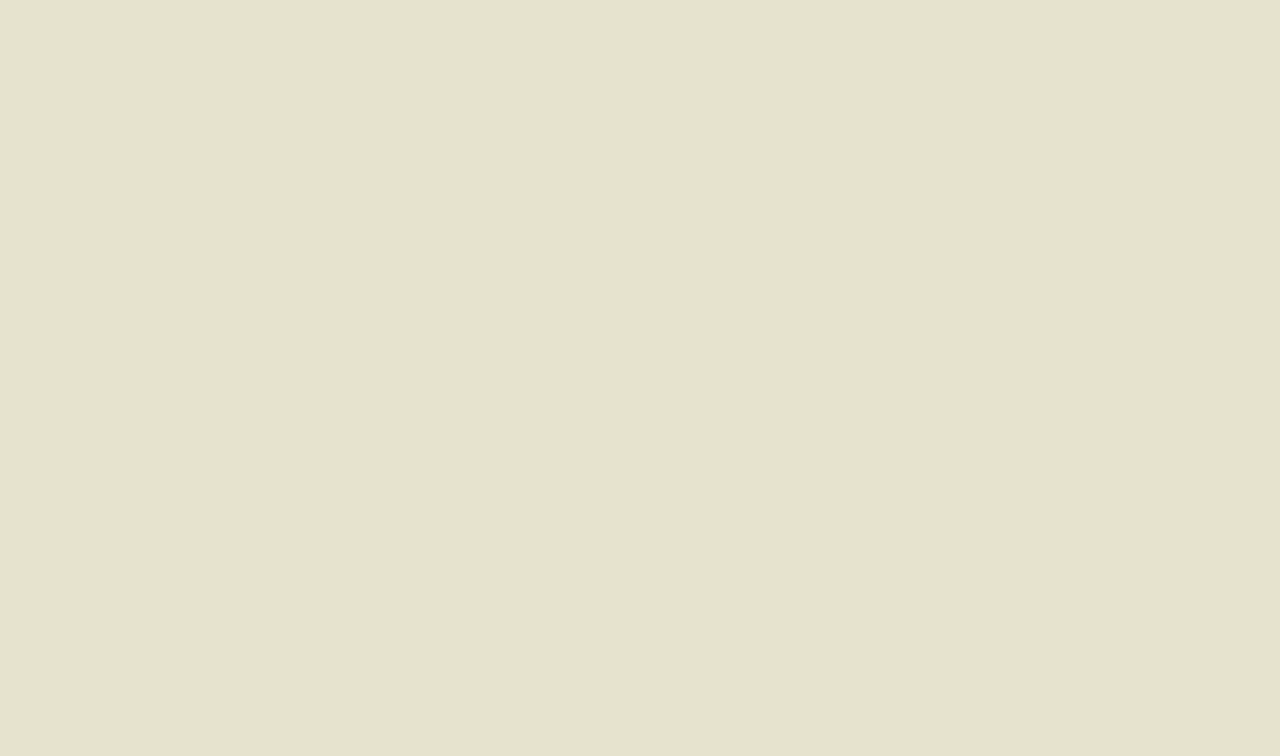
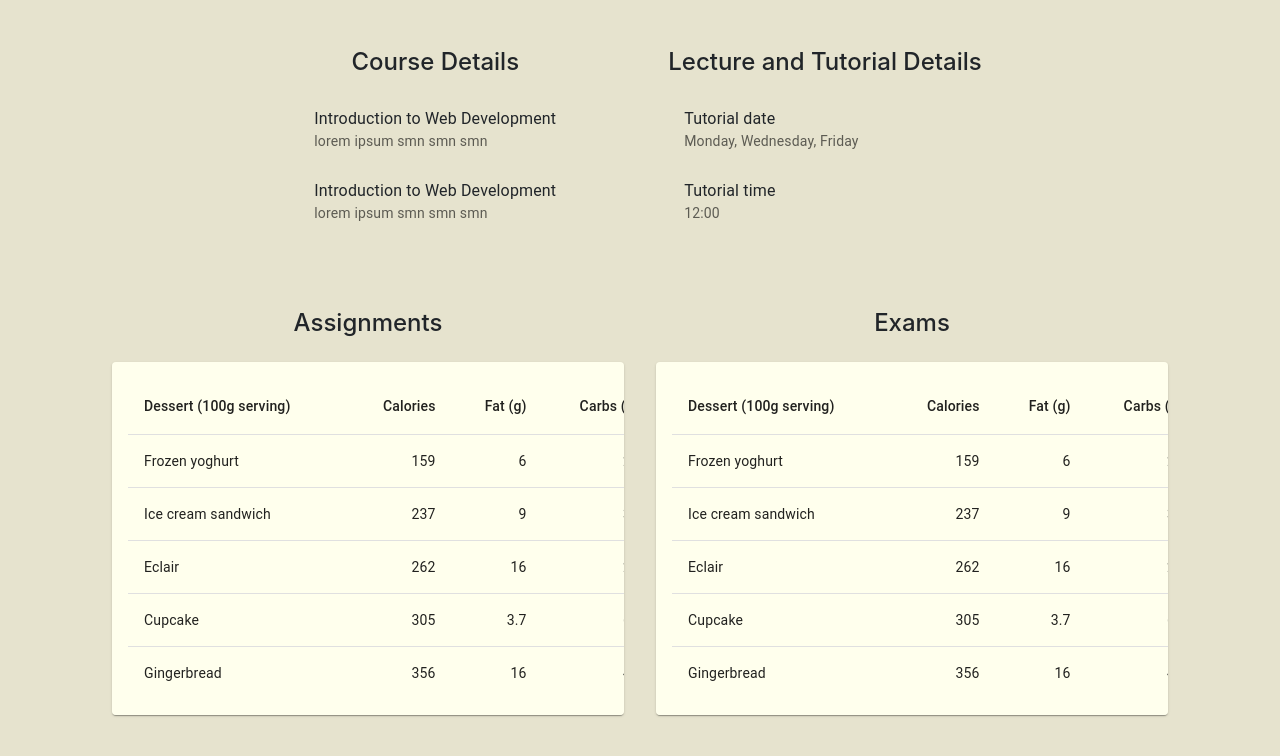
Before and after one commit to N4h33n/central_hub, a React (Create React App) app in the folder centralhub/: page /viewcourses/1 in a window 1280 px wide. Before the commit this address had no page. Shown: the top 756 px of the page. Built offline with nearby package versions, Linux system fonts and the light colour scheme.

Commit message:
Course Details added

```diff
--- a/centralhub/src/App.css
+++ b/centralhub/src/App.css
@@ -30,3 +30,8 @@ body {
 .title {
   color: #1976d2;
 }
+
+.assEx {
+  display: inline-block;
+  width: 40%;
+}
--- a/centralhub/src/App.js
+++ b/centralhub/src/App.js
@@ -4,6 +4,7 @@ import Landing from "./Pages/General/Landing";
 import Studentlogin from "./Pages/General/Studentlogin";
 import Adminlogin from "./Pages/General/Adminlogin";
 import Viewcourses from "./Pages/Course/Viewcourses";
+import Viewspecificcourse from "./Pages/Course/Viewspecificcourse";
 
 function App() {
   return (
@@ -14,6 +15,10 @@ function App() {
           <Route path="studentlogin" element={<Studentlogin />}></Route>
           <Route path="adminlogin" element={<Adminlogin />}></Route>
           <Route path="viewcourses" element={<Viewcourses />}></Route>
+          <Route
+            path="viewcourses/:courseID"
+            element={<Viewspecificcourse />}
+          ></Route>
         </Routes>
       </BrowserRouter>
     </>
--- /dev/null
+++ b/centralhub/src/Pages/Components/Listedinfo.js
@@ -0,0 +1,24 @@
+import * as React from "react";
+import List from "@mui/material/List";
+import ListItem from "@mui/material/ListItem";
+import ListItemText from "@mui/material/ListItemText";
+
+export default function Listedinfo({ title, information }) {
+  return (
+    <div style={{ textAlign: "center" }} className="m-5 d-inline-block">
+      <h4> {title} </h4>
+      <List
+        style={{ backgroundColor: "rgb(230, 227, 206)" }}
+        sx={{ width: "100%", maxWidth: 360 }}
+      >
+        {information.map((info) => {
+          return (
+            <ListItem>
+              <ListItemText primary={info.label} secondary={info.details} />
+            </ListItem>
+          );
+        })}
+      </List>
+    </div>
+  );
+}
--- a/centralhub/src/Pages/Course/Coursedetails.js
+++ b/centralhub/src/Pages/Course/Coursedetails.js
@@ -1,7 +1,8 @@
 import React, { Component } from "react";
+import Courseinfo from "../Components/Listedinfo";
 
 export default class Coursedetails extends Component {
   render() {
-    return <div>Coursedetails</div>;
+    return <Courseinfo />;
   }
 }
--- /dev/null
+++ b/centralhub/src/Pages/Course/Viewspecificcourse.js
@@ -0,0 +1,49 @@
+import React from "react";
+import Listedinfo from "../Components/Listedinfo";
+import Placeholdertable from "../Placeholdertable";
+
+const courseInformation = [
+  {
+    label: "Introduction to Web Development",
+    details: "lorem ipsum smn smn smn",
+  },
+  {
+    label: "Introduction to Web Development",
+    details: "lorem ipsum smn smn smn",
+  },
+];
+
+const tutLecInformation = [
+  {
+    label: "Tutorial date",
+    details: "Monday, Wednesday, Friday",
+  },
+  {
+    label: "Tutorial time",
+    details: "12:00",
+  },
+];
+
+export default function Viewspecificcourse() {
+  return (
+    <>
+      <section className="mainSection">
+        <Listedinfo information={courseInformation} title={"Course Details"} />
+        <Listedinfo
+          information={tutLecInformation}
+          title={"Lecture and Tutorial Details"}
+        />
+      </section>
+      <section className="mainSection">
+        <div className="assEx m-3">
+          <h4 className="mb-4">Assignments</h4>
+          <Placeholdertable />
+        </div>
+        <div className="assEx m-3">
+          <h4 className="mb-4">Exams</h4>
+          <Placeholdertable />
+        </div>
+      </section>
+    </>
+  );
+}
```
